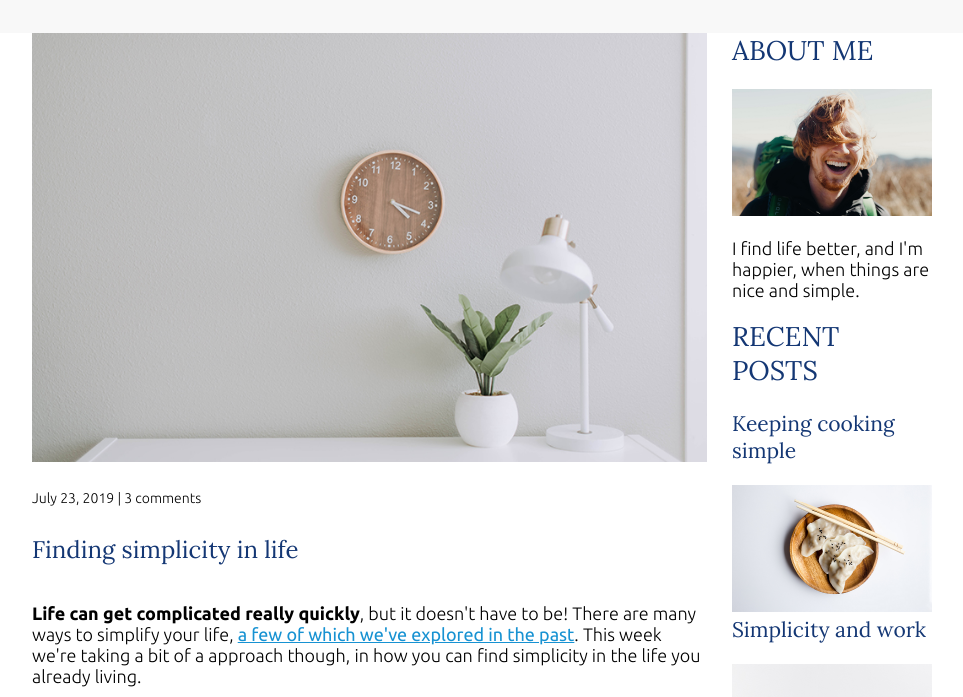
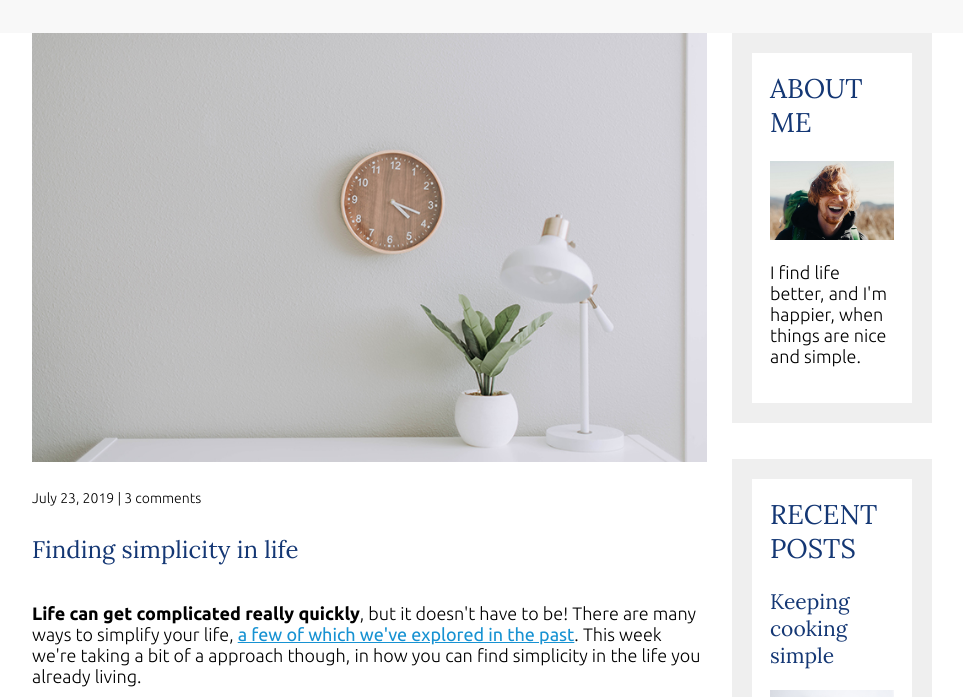
Before and after one commit to iamrajarajanr/website-structure, a plain HTML site: page index.html in a window 1280 px wide. Shown: the part 96-793 px from the top of the page, without its empty margins (158-1121 px from the left). Drawn offline with Linux system fonts and the light colour scheme.

Commit message:
fix: add styling for sidebar widget with border and padding

```diff
--- a/css/styles.css
+++ b/css/styles.css
@@ -236,4 +236,11 @@ strong{
     #flowerVase{
         object-position: left;
     }
+
 }
+
+.sidebar-widget{
+    border:20px solid #efefef;
+    padding: 1em;
+    margin-bottom: 2em;
+}
```
